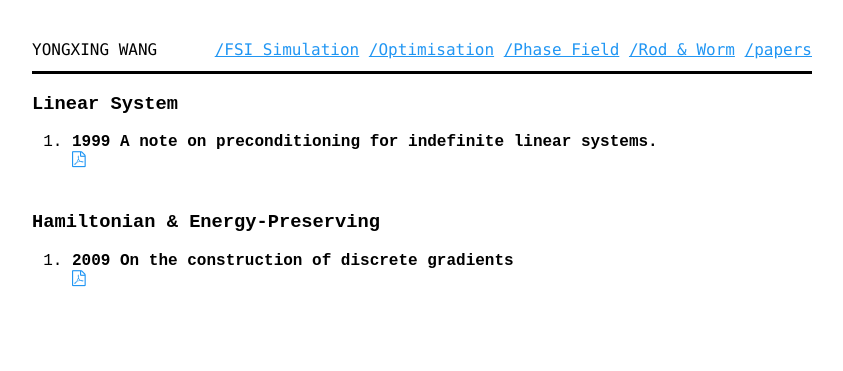
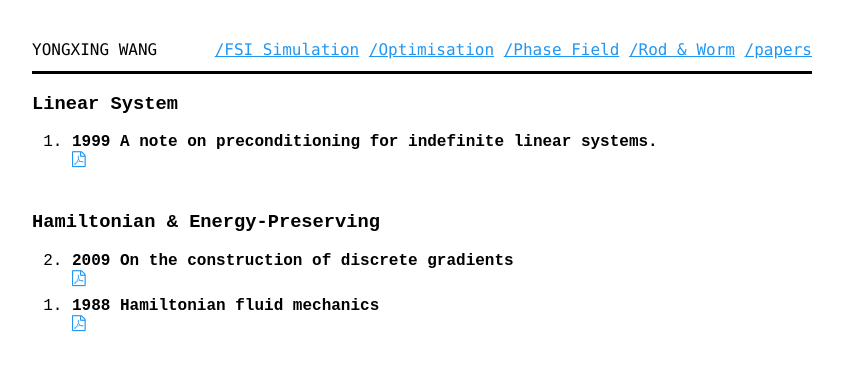
Before and after one commit to yongxingwang/yongxingwang.github.io, a Jekyll site: the page built from publication.html, in a window 1280 px wide. Shown: the top 371 px of the page, without its empty margins (218-1061 px from the left). Built offline with Jekyll 4.4.1, drawn with Linux system fonts in a browser that asks for light colours; some web fonts are replaced.

Commit message:
Update publication.html

```diff
--- a/publication.html
+++ b/publication.html
@@ -28,6 +28,10 @@ title: publication
             <li>
                 <span class="ptitle">2009 On the construction of discrete gradients</span>
                 <a href="assets/pdf/2009DiscreteGradient.pdf"><i class="icon-file-pdf-o" aria-hidden="true"><span class="sr">PDF</span></i></a></span>
+            </li>
+            <li>
+                <span class="ptitle">1988 Hamiltonian fluid mechanics </span>
+                <a href="assets/pdf/1988HamiltonianFluids.pdf"><i class="icon-file-pdf-o" aria-hidden="true"><span class="sr">PDF</span></i></a></span>
             </li>
 
         </ol>
```
